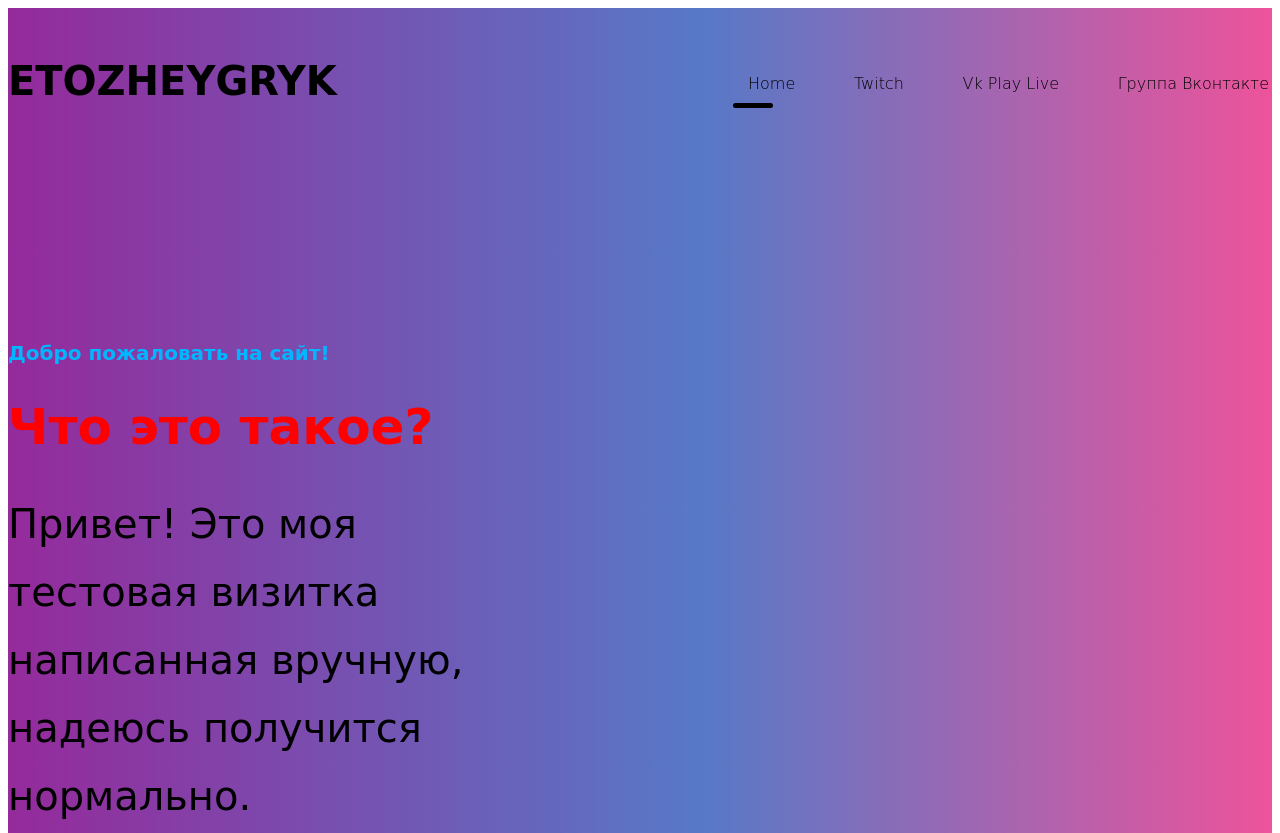
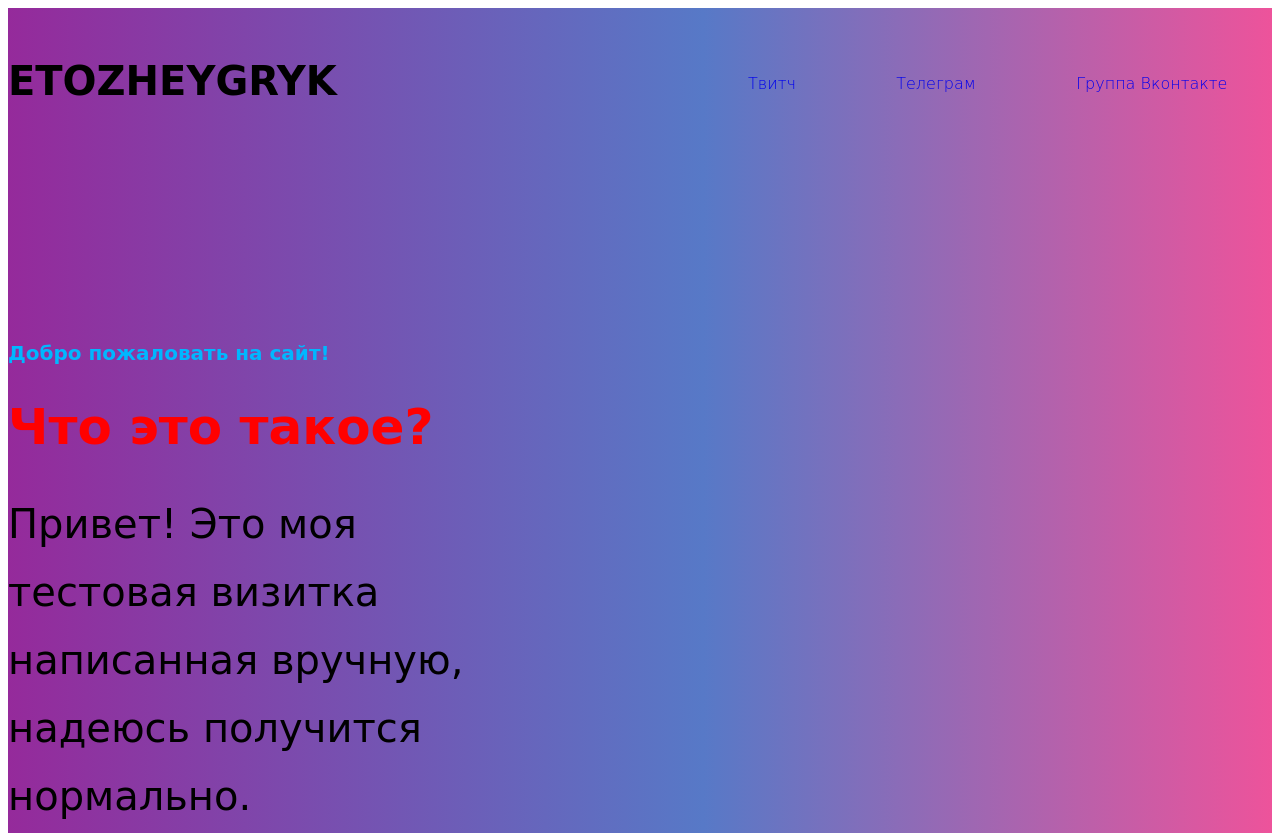
Before and after one commit to etozheygryk/FirstVisitka.io, a plain HTML site: page index.html in a window 1280 px wide. Shown: the top 833 px of the page. Drawn offline with Linux system fonts and the light colour scheme; files that its build step writes are made by us from their sources; files whose address does not match are found by name; a web font is replaced by a local one.

Commit message:
Add files via upload

```diff
--- a/index.html
+++ b/index.html
@@ -4,7 +4,7 @@
     <meta charset="UTF-8">
     <meta name="viewport" content="width=device-width, initial-scale=1.0">
     <title>Etozheygryk</title>
-    <link rel="stylesheet" href="/css/main.css">
+    <link rel="stylesheet" href="/css/style.css">
 </head>
 
 <body>
@@ -15,10 +15,10 @@
         <span class="logo">Etozheygryk</span>
         <nav>
             <ul>
-                <li class="active"><a href="#"></a>Home</a></li>
-                <li><a href="#"></a>Twitch</a></li>
-                <li><a href="#"></a>Vk Play Live</a></li>
-                <li><a href="#"></a>Группа Вконтакте</a></li>
+
+                <a href="https://twitch.tv/etozheygryk">Твитч</a>
+                <a href="https://t.me/ygryktg">Телеграм</a>
+                <a href="https://vk.com/etozheygryk">Группа Вконтакте</a>
                 <li class="btn"><a href="#">LINKS</a></li>
             </ul>
         </nav>
```
